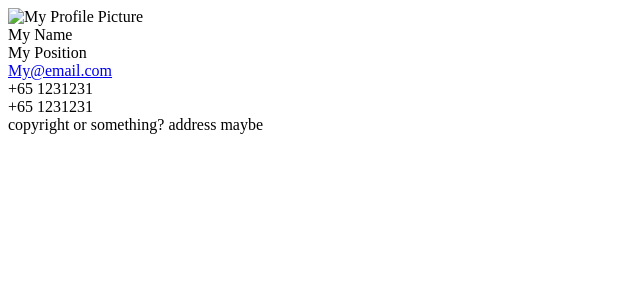
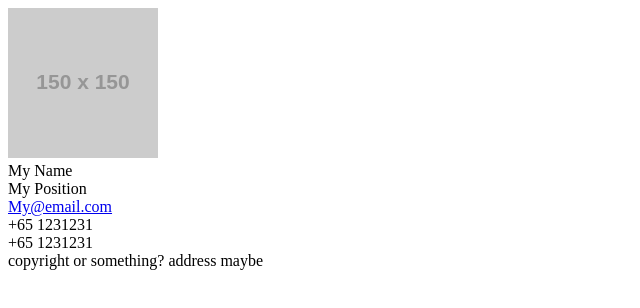
Before and after one commit to rui-palo/palo-DS-dev-workshop, a website: page index.html in a window 1280 px wide. Shown: the whole page, without its empty margins (0-640 px from the left). Drawn offline with Linux system fonts and the light colour scheme; placeholder pictures from the web are drawn by us.

Commit message:
http server

```diff
--- a/index.html
+++ b/index.html
@@ -7,7 +7,7 @@
   <body>
     <div class="">
       <div class="">
-        <img src="placehold.it/150x150" alt="My Profile Picture">
+        <img src="http://via.placeholder.com/150x150" alt="My Profile Picture">
       </div>
       <div class="">
         <div class="">
```
Also changed, not shown: package.json (added, +14 -0 lines).
